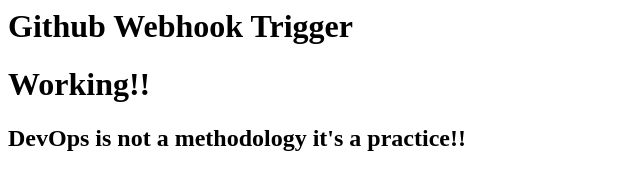
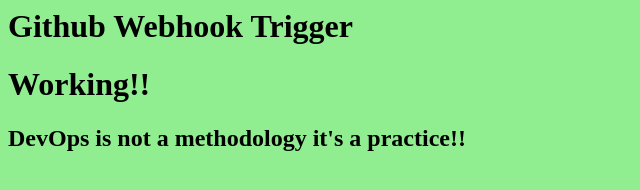
Before and after one commit to yuvanedvin/Jenkins-practice, a plain HTML site: page index.html in a window 1280 px wide. Shown: the whole page, without its empty margins (0-640 px from the left). Drawn offline with Linux system fonts and the light colour scheme.

Commit message:
Update 4 index.html

```diff
--- a/index.html
+++ b/index.html
@@ -1,4 +1,4 @@
-<body style="background-color:cream;">
+<body style="background-color:lightgreen;">
 <h1> Github Webhook Trigger </h1>
 <h1> Working!! </h1>
 <h2> DevOps is not a methodology it's a practice!!</h2>
```
